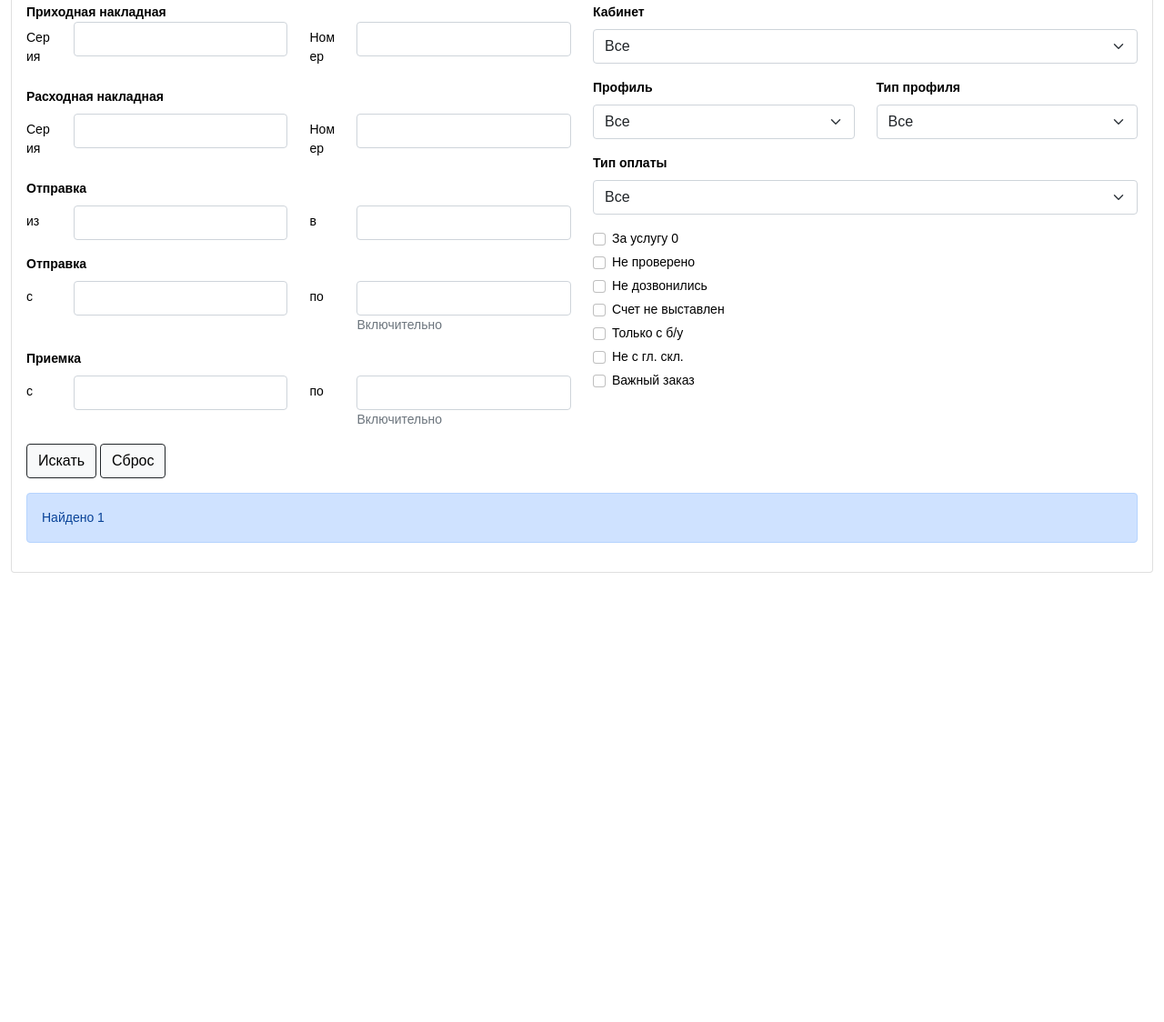
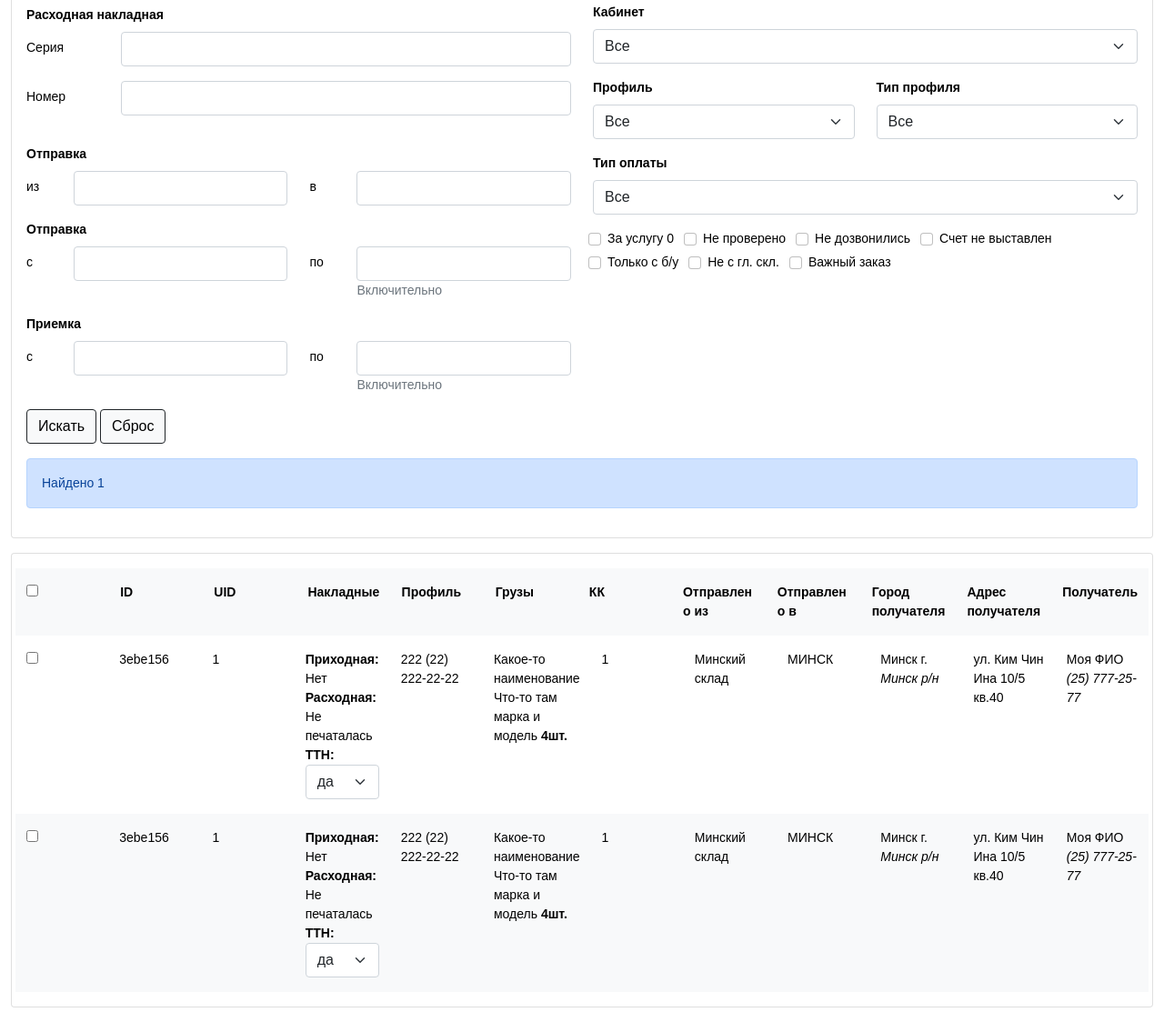
Before and after one commit to artnovikov/ilya, a plain HTML site: page index.html in a window 1280 px wide. Shown: the part 406-1530 px from the top of the page at 91% size. Before the commit the page ends 1052 px from the top, so only its background shows below. Drawn offline with nearby package versions, Linux system fonts and the light colour scheme.

Commit message:
add table, fixed filter

```diff
--- a/index.html
+++ b/index.html
@@ -66,32 +66,36 @@
 	<section class="content my-3">
 		<div class="container-fluid">
 			<div class="row">
+				<!-- Заголовок -->
 				<div class="col-12">
-					<div class="card mb-3 bg-primary">
+					<div class="card bg-primary">
 						<div class="card-body"><h5 class="text-white mb-0">Все заявки</h5></div>
 					</div>
 				</div>
-				<div class="col-12">
+				<!-- Фильтр -->
+				<div class="col-12 my-3">
 					<div class="card">
 						<div class="card-body">
 							<form>
 								<div class="row">
 									<div class="col-12 col-lg-6">
-										<div class="mb-3">
+										<div class="row mb-3">
+											<div class="col-12 col-lg-4 mb-3">
 												<label for="" class="form-label"><strong>ID</strong></label>
 												<input type="text" id="" class="form-control">
 											</div>
-										<div class="mb-3">
+											<div class="col-12 col-lg-4 mb-3">
 												<label for="" class="form-label"><strong>UID</strong></label>
 												<input type="text" id="" class="form-control">
 											</div>
-										<div class="mb-3">
+											<div class="col-12 col-lg-4 mb-3">
 												<label for="" class="form-label"><strong>ТП</strong></label>
 												<input type="text" id="" class="form-control">
 											</div>
+										</div>
 										<div class="row mb-3">
-											<div class="col-12"><strong>Приходная накладная</strong></div>
-											<div class="col-6">
+											<div class="col-12 mb-2"><strong>Приходная накладная</strong></div>
+											<div class="col-12 col-xxl-6 mb-3 mb-xxl-0">
 												<div class="row">
 													<label for="" class="col-form-label col-2">Серия</label>
 													<div class="col-10">
@@ -99,7 +103,7 @@
 													</div>
 												</div>
 											</div>
-											<div class="col-6">
+											<div class="col-12 col-xxl-6 mb-3 mb-xxl-0">
 												<div class="row">
 													<label for="" class="col-form-label col-2">Номер</label>
 													<div class="col-10">
@@ -110,7 +114,7 @@
 										</div>
 										<div class="row mb-3">
 											<div class="col-12 mb-2"><strong>Расходная накладная</strong></div>
-											<div class="col-6">
+											<div class="col-12 col-xxl-6 mb-3 mb-xxl-0">
 												<div class="row">
 													<label for="" class="col-form-label col-2">Серия</label>
 													<div class="col-10">
@@ -118,7 +122,7 @@
 													</div>
 												</div>
 											</div>
-											<div class="col-6">
+											<div class="col-12 col-xxl-6 mb-3 mb-xxl-0">
 												<div class="row">
 													<label for="" class="col-form-label col-2">Номер</label>
 													<div class="col-10">
@@ -254,34 +258,34 @@
 												<option value="3">Тип оплаты 3</option>
 											</select>
 										</div>
-										<div class="mb-3">
-											<div class="form-check">
-												<input class="form-check-input" type="checkbox" value="" id="">
-												<label class="form-check-label" for="">За услугу 0</label>
+										<div class="mb-3 d-flex flex-wrap">
+											<div class="form-check px-3">
+												<input class="form-check-input" type="checkbox" value="" id="0">
+												<label class="form-check-label" for="0">За услугу 0</label>
 											</div>
-											<div class="form-check">
-												<input class="form-check-input" type="checkbox" value="" id="">
-												<label class="form-check-label" for="">Не проверено</label>
+											<div class="form-check px-3">
+												<input class="form-check-input" type="checkbox" value="" id="1">
+												<label class="form-check-label" for="1">Не проверено</label>
 											</div>
-											<div class="form-check">
-												<input class="form-check-input" type="checkbox" value="" id="">
-												<label class="form-check-label" for="">Не дозвонились</label>
+											<div class="form-check px-3">
+												<input class="form-check-input" type="checkbox" value="" id="2">
+												<label class="form-check-label" for="2">Не дозвонились</label>
 											</div>
-											<div class="form-check">
-												<input class="form-check-input" type="checkbox" value="" id="">
-												<label class="form-check-label" for="">Счет не выставлен</label>
+											<div class="form-check px-3">
+												<input class="form-check-input" type="checkbox" value="" id="3">
+												<label class="form-check-label" for="3">Счет не выставлен</label>
 											</div>
-											<div class="form-check">
-												<input class="form-check-input" type="checkbox" value="" id="">
-												<label class="form-check-label" for="">Только с б/у</label>
+											<div class="form-check px-3">
+												<input class="form-check-input" type="checkbox" value="" id="4">
+												<label class="form-check-label" for="4">Только с б/у</label>
 											</div>
-											<div class="form-check">
-												<input class="form-check-input" type="checkbox" value="" id="">
-												<label class="form-check-label" for="">Не с гл. скл.</label>
+											<div class="form-check px-3">
+												<input class="form-check-input" type="checkbox" value="" id="5">
+												<label class="form-check-label" for="5">Не с гл. скл.</label>
 											</div>
-											<div class="form-check">
-												<input class="form-check-input" type="checkbox" value="" id="">
-												<label class="form-check-label" for="">Важный заказ</label>
+											<div class="form-check px-3">
+												<input class="form-check-input" type="checkbox" value="" id="6">
+												<label class="form-check-label" for="6">Важный заказ</label>
 											</div>
 										</div>
 									</div>
@@ -297,6 +301,103 @@
 						</div>
 					</div>
 				</div>
+				<!-- Таблица -->
+				<div class="col-12">
+					<div class="card">
+						<div class="card-body">
+							<div class="row py-3 bg-light">
+								<div class="col-xl col-lg-1 col-sm-1"><input type="checkbox" name="" id=""></div>
+								<div class="col-xl col-lg-1 col-sm-1 fw-bold">ID</div>
+								<div class="col-xl col-lg-1 col-sm-1 fw-bold">UID</div>
+								<div class="col-xl col-lg-2 col-sm-3 fw-bold">Накладные</div>
+								<div class="col-xl col-lg-2 col-sm-2 fw-bold">Профиль</div>
+								<div class="col-xl col-lg-2 col-sm-3 fw-bold">Грузы</div>
+								<div class="col-xl col-lg-1 col-sm-1 fw-bold">КК</div>
+
+								<div class="col-xl col-lg-1 d-lg-block col-sm-2 d-sm-none fw-bold">Отправлено из</div>
+								<div class="col-xl col-lg-1 d-lg-block col-sm-2 d-sm-none fw-bold">Отправлено в</div>
+
+								<div class="col-xl d-xl-block d-sm-none fw-bold">Город получателя</div>
+								<div class="col-xl d-xl-block d-sm-none fw-bold">Адрес получателя</div>
+								<div class="col-xl d-xl-block d-sm-none fw-bold">Получатель</div>
+							</div>
+							<div class="row py-3">
+								<div class="col-xl col-lg-1 col-sm-1"><input type="checkbox" name="" id=""></div>
+
+								<div class="col-xl col-lg-1 col-sm-1">3ebe156</div>
+								<div class="col-xl col-lg-1 col-sm-1">1</div>
+								<div class="col-xl col-lg-2 col-sm-3">
+									<div><strong>Приходная: </strong>Нет</div>
+									<div><strong>Расходная: </strong>Не печаталась</div>
+									<div>
+										<strong>TTH: </strong>
+										<select class="form-select">
+											<option value="1" selected>да</option>
+											<option value="0">нет</option>
+										</select>
+									</div>
+								</div>
+								<div class="col-xl col-lg-2 col-sm-2">222 (22) 222-22-22</div>
+								<div class="col-xl col-lg-2 col-sm-3">
+									<span>Какое-то наименование</span>
+									<span>Что-то там марка и модель</span>
+									<span><strong>4шт.</strong></span>
+								</div>
+								<div class="col-xl col-lg-1 col-sm-1"><span>1</span></div>
+
+								<div class="col-xl col-lg-1 d-lg-block col-sm-2 d-sm-none"><span>Минский склад</span></div>
+								<div class="col-xl col-lg-1 d-lg-block col-sm-2 d-sm-none"><span>МИНСК</span></div>
+
+								<div class="col-xl d-xl-block d-sm-none">
+									<span>Минск г.</span>
+									<span><em>Минск р/н</em></span>
+								</div>
+								<div class="col-xl d-xl-block d-sm-none"><span>ул. Ким Чин Ина 10/5 кв.40</span></div>
+								<div class="col-xl d-xl-block d-sm-none">
+									<div>Моя ФИО</div>
+									<div><em>(25) 777-25-77</em></div>
+								</div>
+							</div>
+							<div class="row py-3 bg-light">
+								<div class="col-xl col-lg-1 col-sm-1"><input type="checkbox" name="" id=""></div>
+
+								<div class="col-xl col-lg-1 col-sm-1">3ebe156</div>
+								<div class="col-xl col-lg-1 col-sm-1">1</div>
+								<div class="col-xl col-lg-2 col-sm-3">
+									<div><strong>Приходная: </strong>Нет</div>
+									<div><strong>Расходная: </strong>Не печаталась</div>
+									<div>
+										<strong>TTH: </strong>
+										<select class="form-select">
+											<option value="1" selected>да</option>
+											<option value="0">нет</option>
+										</select>
+									</div>
+								</div>
+								<div class="col-xl col-lg-2 col-sm-2">222 (22) 222-22-22</div>
+								<div class="col-xl col-lg-2 col-sm-3">
+									<span>Какое-то наименование</span>
+									<span>Что-то там марка и модель</span>
+									<span><strong>4шт.</strong></span>
+								</div>
+								<div class="col-xl col-lg-1 col-sm-1"><span>1</span></div>
+
+								<div class="col-xl col-lg-1 d-lg-block col-sm-2 d-sm-none"><span>Минский склад</span></div>
+								<div class="col-xl col-lg-1 d-lg-block col-sm-2 d-sm-none"><span>МИНСК</span></div>
+
+								<div class="col-xl d-xl-block d-sm-none">
+									<span>Минск г.</span>
+									<span><em>Минск р/н</em></span>
+								</div>
+								<div class="col-xl d-xl-block d-sm-none"><span>ул. Ким Чин Ина 10/5 кв.40</span></div>
+								<div class="col-xl d-xl-block d-sm-none">
+									<div>Моя ФИО</div>
+									<div><em>(25) 777-25-77</em></div>
+								</div>
+							</div>
+						</div>
+					</div>
+				</div>
 			</div>
 		</div>
 	</section>
```
Lines whose indentation alone changed are shown as unchanged.
